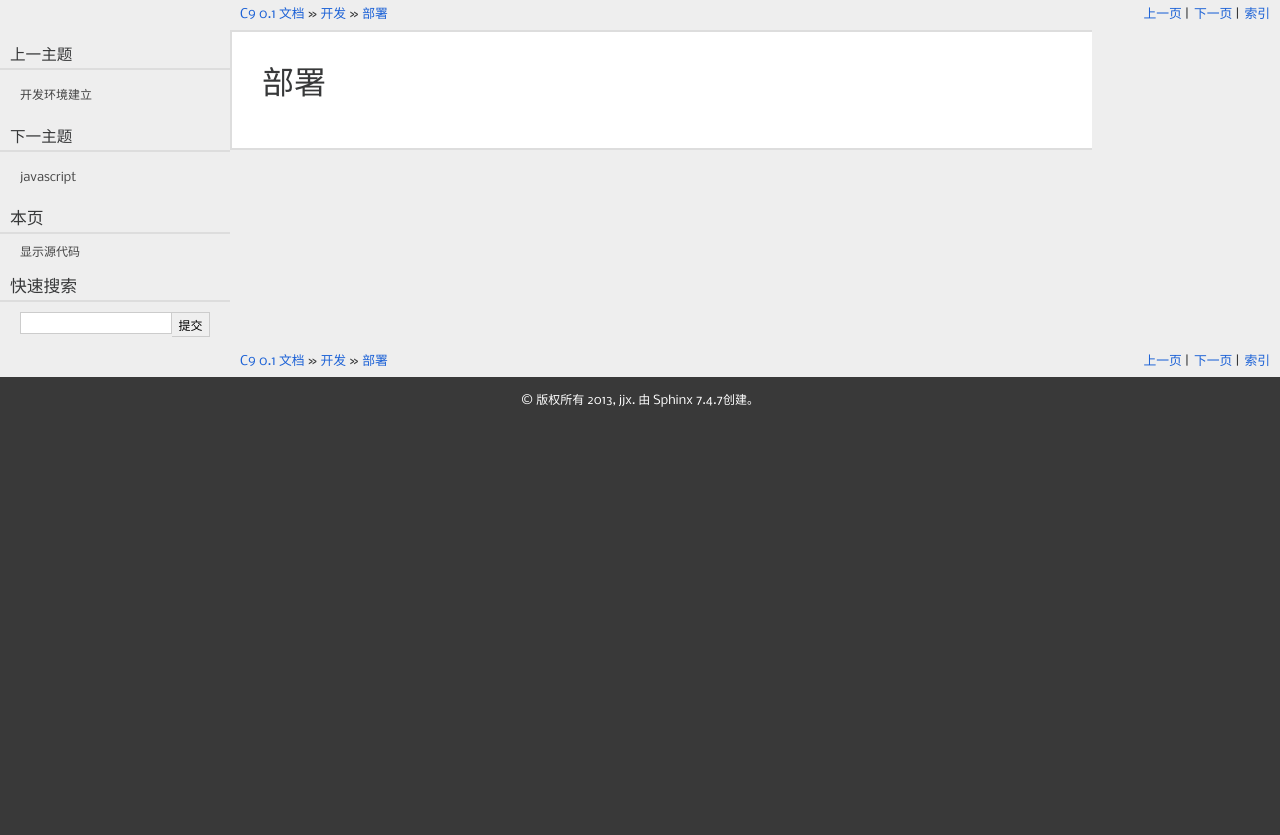
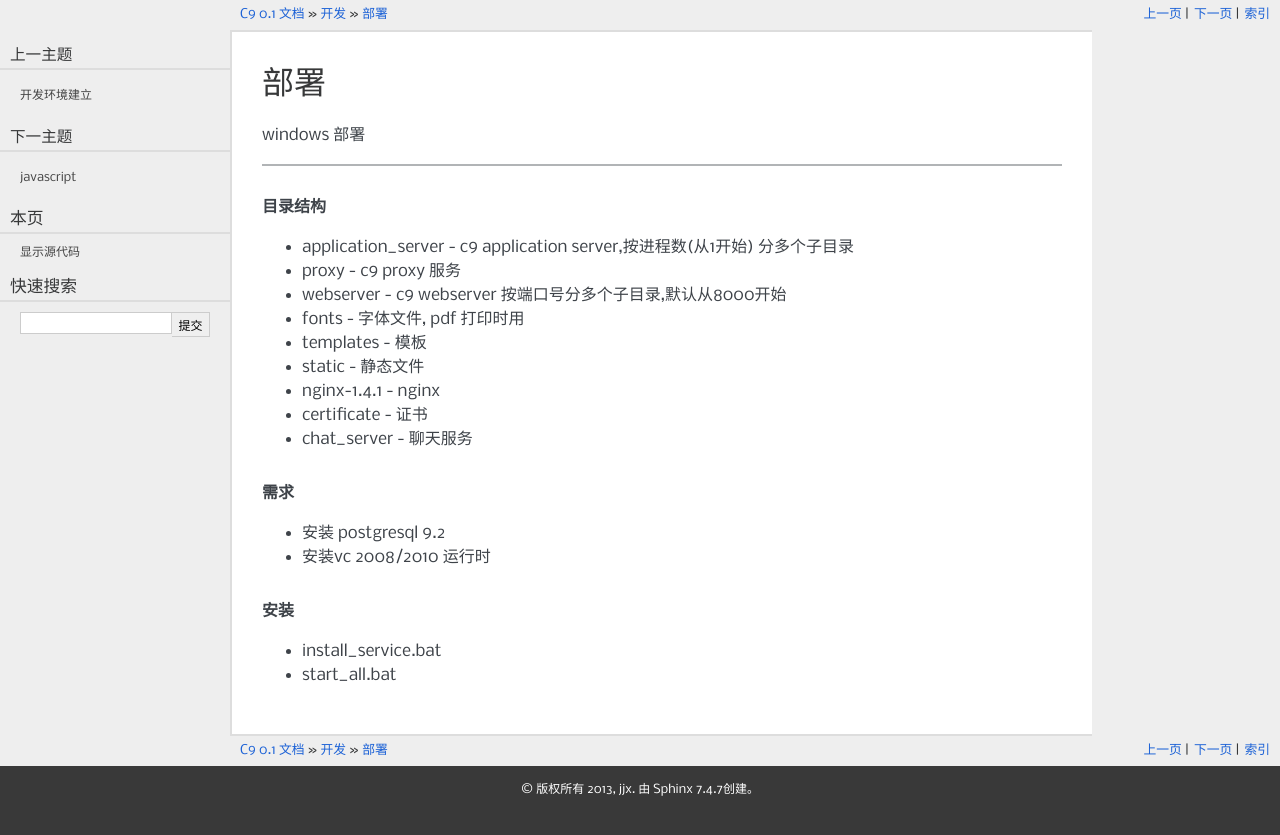
Before and after one commit to kingctan/c9, a Sphinx documentation site: the page built from source/develop/deploy.rst, in a window 1280 px wide. Shown: the top 835 px of the page. Built offline with Sphinx 7.4.7, drawn with Linux system fonts in a browser that asks for light colours.

Commit message:
'update'

```diff
--- a/source/base/brand.rst
+++ b/source/base/brand.rst
@@ -32,3 +32,5 @@
 1. 选择要删除的品牌
 2. 点击删除按钮
 3. 确认
+
+*已知问题* 如果提示不能删除, 但该行记录还是会被显示删除,刷新后记录重新显示
--- a/source/base/product_type.rst
+++ b/source/base/product_type.rst
@@ -36,3 +36,5 @@
 1. 选择要删除的货品类型
 2. 点击删除按钮
 3. 确认
+
+*已知问题* 如果提示不能删除, 但该行记录还是会被显示删除,刷新后记录重新显示
--- a/source/develop/deploy.rst
+++ b/source/develop/deploy.rst
@@ -1,2 +1,28 @@
 部署
 -----------------------------------
+
+windows 部署
+
+========================================
+
+.. rubric:: 目录结构
+
+* application_server - c9 application server,按进程数(从1开始) 分多个子目录
+* proxy - c9 proxy 服务
+* webserver - c9 webserver 按端口号分多个子目录,默认从8000开始
+* fonts - 字体文件, pdf 打印时用
+* templates - 模板
+* static - 静态文件
+* nginx-1.4.1 - nginx
+* certificate - 证书
+* chat_server - 聊天服务
+
+.. rubric:: 需求
+
+* 安装 postgresql 9.2
+* 安装vc 2008/2010 运行时
+
+.. rubric:: 安装
+
+* install_service.bat
+* start_all.bat
--- a/source/develop/version.rst
+++ b/source/develop/version.rst
@@ -13,6 +13,7 @@
 * 帮助文档
 * 错误修正
 * c版本proxy
+* 全部使用cxfreeze重新打包
 
 .. rubric:: gevent的意义
 
```
